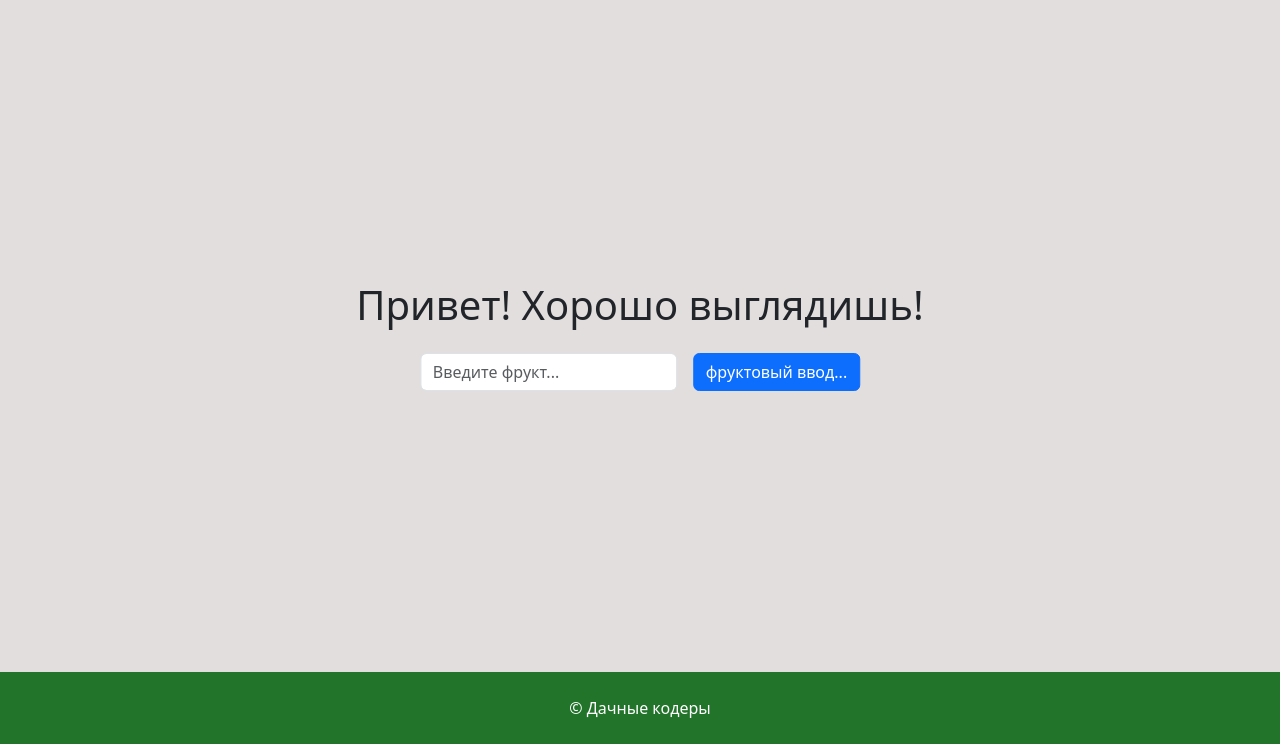
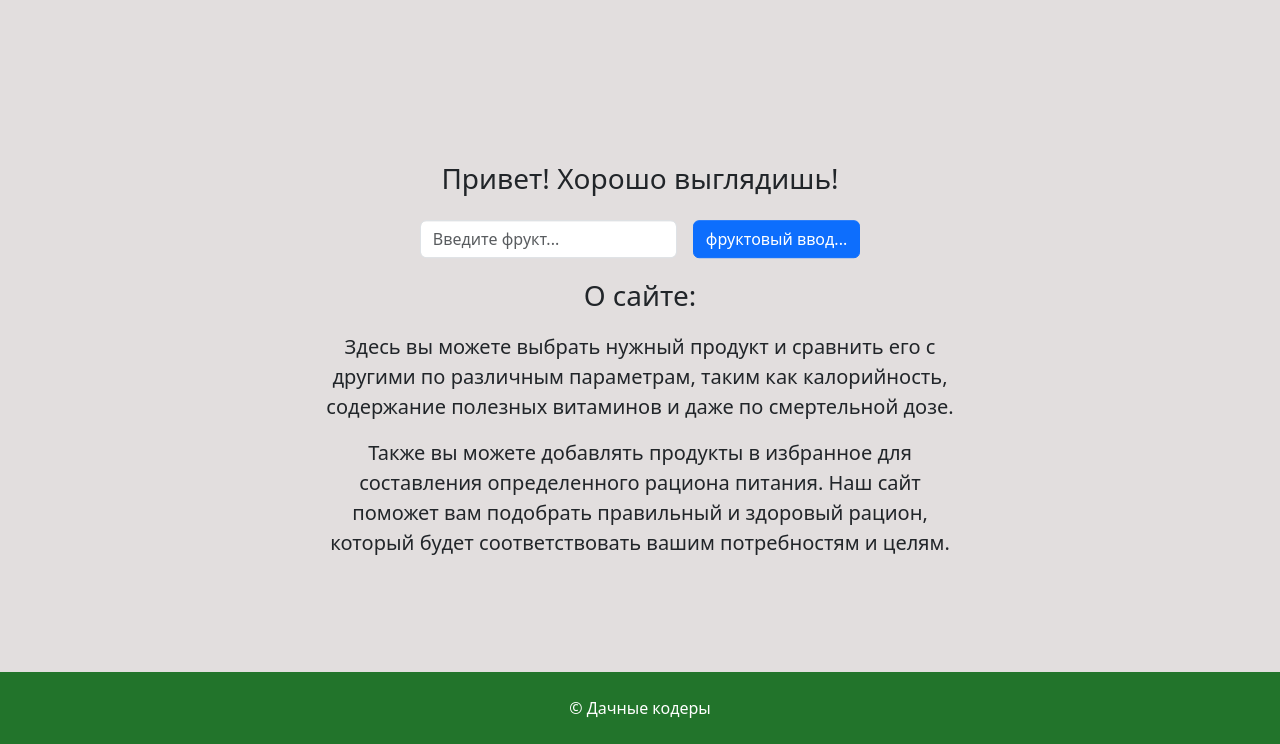
Before and after one commit to Krahjotdaan/FoodComparison-MSHP, a Django app: page / in a window 1280 px wide. Shown: the part 56-800 px from the top of the page. Run offline with Django 4.2, Linux system fonts and the light colour scheme.

Commit message:
Type: style; Added description about our site.

```diff
--- a/App/templates/index.html
+++ b/App/templates/index.html
@@ -1,15 +1,13 @@
-
 {% extends 'base.html' %}
-
 {% block content %}
 
     <div class="">
-    <div class="position-absolute top-50 start-50 translate-middle ">
+        <div class="position-absolute top-50 start-50 translate-middle mt-4">
             <div class="text-center">
                 {% if user.is_authenticated %}
-                <h1>{{index_l}}{{user.username}}</h1>
+                    <h3>{{index_l}}{{user.username}}</h3>
                 {% else %}
-                <h1>{{index_g}}</h1>
+                    <h3>{{index_g}}</h3>
                 {% endif %}
             </div>
             <div class="d-flex justify-content-center mt-4">
@@ -22,9 +20,22 @@
                     </div>
                 </form>
             </div>
-    </div>
+
+            <div class="text-center row-g-3">
+                <p class="fs-3">О сайте:</p>
+                <p class="fs-5">
+                    Здесь вы можете выбрать нужный продукт и сравнить его с другими по различным параметрам,
+                    таким как калорийность, содержание полезных витаминов и даже по смертельной дозе.
+                </p>
+                <p class="fs-5">
+                    Также вы можете добавлять продукты в избранное для составления определенного рациона питания.
+                    Наш сайт поможет вам подобрать правильный и здоровый рацион, который будет соответствовать вашим потребностям и целям.
+                </p>
 
             </div>
 
 
+        </div>
+    </div>
+
 {% endblock %}
```
Lines whose indentation alone changed are shown as unchanged.
